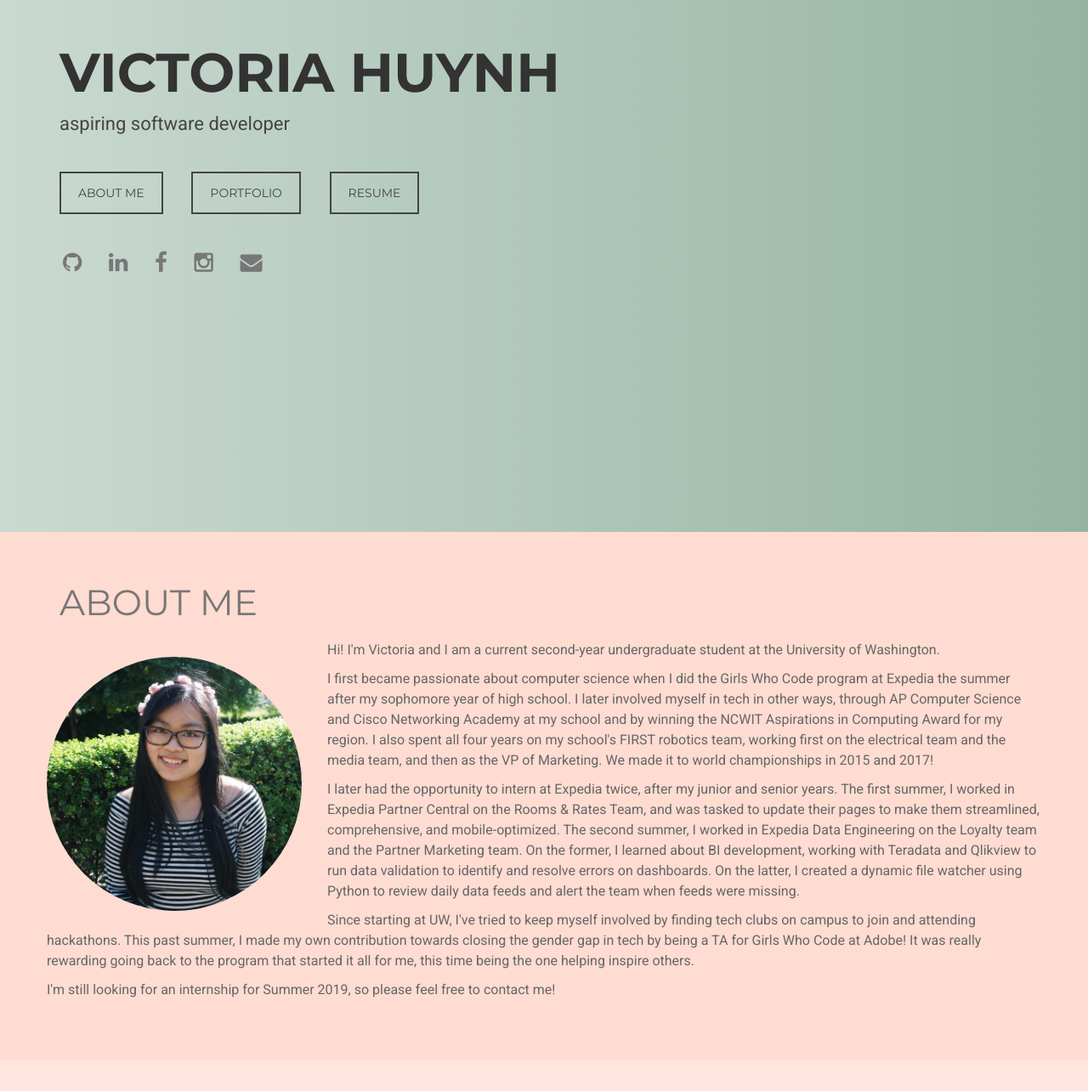
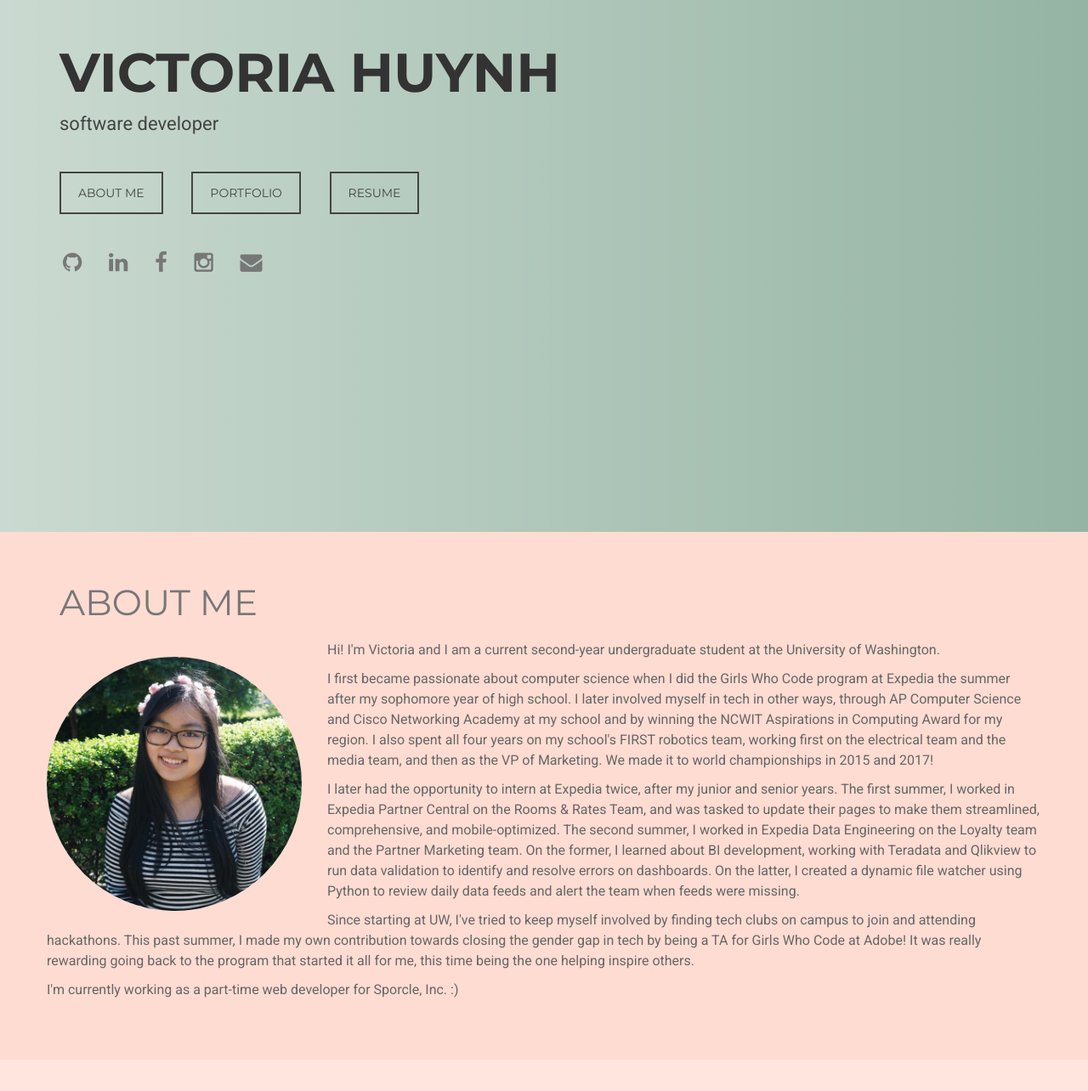
Before and after one commit to victoriahuynh/victoriahuynh.github.io, a plain HTML site: page index.html in a window 1280 px wide. Shown: the part 200-1484 px from the top of the page at 85% size. Drawn offline with Linux system fonts and the light colour scheme.

Commit message:
bio update

```diff
--- a/index.html
+++ b/index.html
@@ -37,7 +37,7 @@
           <div class="col-xs-12 col-md-8">
             <div class="intro-text">
               <h1>Victoria Huynh</h1>
-              <p>aspiring software developer</p>
+              <p>software developer</p>
               <a href="#contact" class="btn btn-custom btn-lg page-scroll">About Me</a>
               <a href="#portfolio" class="btn btn-custom btn-lg page-scroll">Portfolio</a>
               <a href="#resume" class="btn btn-custom btn-lg page-scroll">Resume</a>
@@ -84,7 +84,7 @@
           and attending hackathons. This past summer, I made my own contribution towards closing the gender gap
           in tech by being a TA for Girls Who Code at Adobe! It was really rewarding going back to the program
          that started it all for me, this time being the one helping inspire others.</p>
-         <p>I'm still looking for an internship for Summer 2019, so please feel free to contact me!</p>
+         <p>I'm currently working as a part-time web developer for Sporcle, Inc. :)</p>
         </div>
       </div>
     </div>
```
